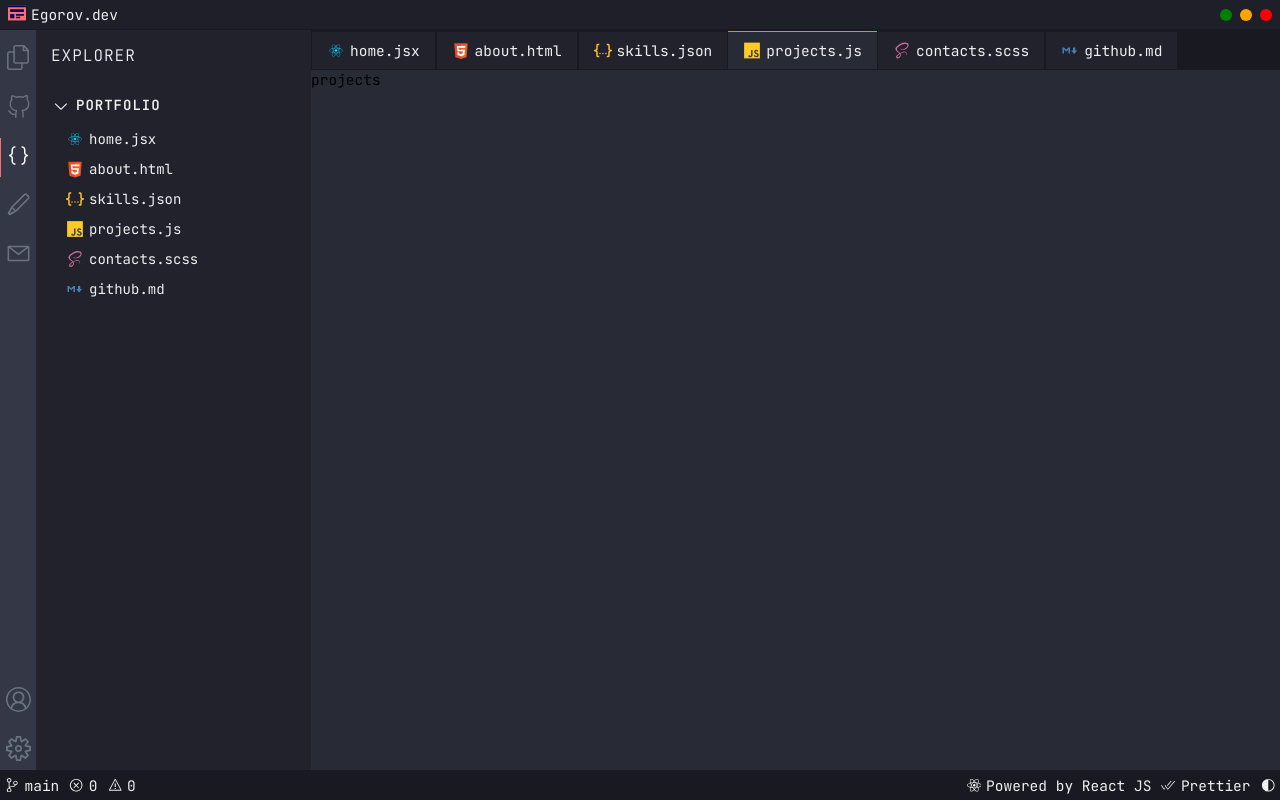
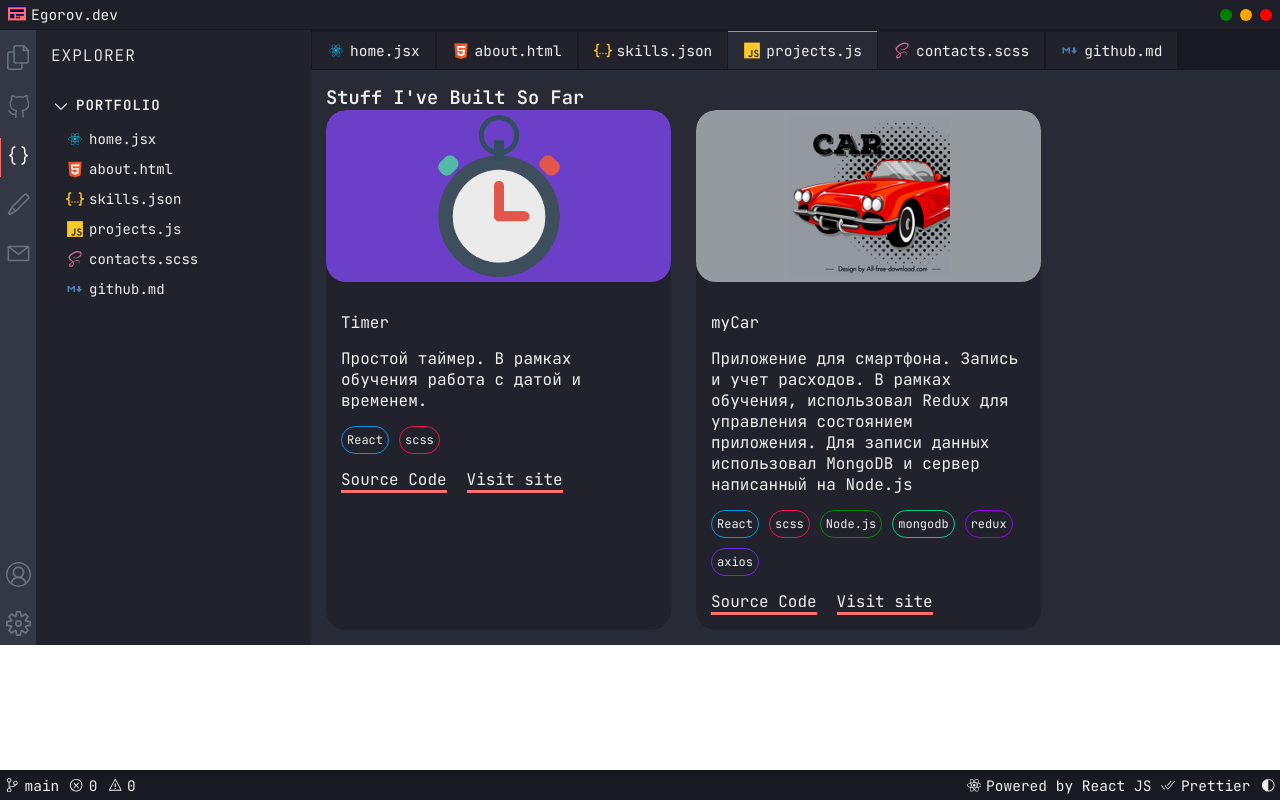
Before and after one commit to by-Egorov/egorov.dev, a React (Vite) app: page /projects in a window 1280 px wide. Built offline with nearby package versions, Linux system fonts and the light colour scheme; the HTML template or start-up script is replaced by a standard one.

Commit message:
правка стилей

```diff
--- a/index.html
+++ b/index.html
@@ -1,13 +1,17 @@
 <!doctype html>
 <html lang="en">
+
 <head>
   <meta charset="UTF-8" />
   <link rel="icon" type="image/svg+xml" href="/favicon.svg" />
-    <meta name="viewport" content="width=device-width, initial-scale=1.0, maximum-scale=1, user-scalable=no, orientation=portrait" />
+  <meta name="viewport"
+    content="width=device-width, initial-scale=1.0, maximum-scale=1" />
   <title>egorov.dev</title>
 </head>
+
 <body>
   <div id="root"></div>
   <script type="module" src="/src/main.jsx"></script>
 </body>
+
 </html>
--- a/src/_variable.scss
+++ b/src/_variable.scss
@@ -8,8 +8,17 @@ $bg-tabs: #191a21;
 $tab-bg: #21222c;
 $footer-bg: #191a21;
 $color-text: #efefef;
-$accent-color: #FF6E6E;
+$accent-color: #ff6e6e;
+$card-bg: #21222c;
 
+//
+
+$react_color: #0693e3;
+$scss_color: #eb144c;
+$node_color: #008b02;
+$mongodb_color: #00d084;
+$redux_color: #9900ef;
+$axios_color: #672cdc;
 
 
 // Variable
@@ -22,4 +31,4 @@ $border-radius-btn: 50px;
 $border-radius: 18.31px;
 $box-shadow: 0px 40px 40px 0px rgba(0, 0, 0, 0.10);
 $btn-color-gradient: linear-gradient(45deg, #098dc1, 60%, #f417de);
-$Secondary-Deep: #C3C6C9;
+$Secondary-Deep: #c3c6c9;
--- a/src/components/SideBar/SideBar.module.scss
+++ b/src/components/SideBar/SideBar.module.scss
@@ -4,7 +4,6 @@
 .sidebar {
 	color: rgb(106, 115, 125);
 	display: flex;
-	height: calc(100vh - 60px);
 	flex-direction: column;
 	align-items: center;
 	justify-content: space-between;
@@ -33,8 +32,6 @@
 	@include phones {
 		max-width: 50px;
 		min-width: 50px;
-		overflow: hidden;
-		height: calc(100vh - 30px);
 	}
 }
 .active {
--- a/src/index.scss
+++ b/src/index.scss
@@ -16,27 +16,33 @@ a {
 
 #root {
 	font-family: $font-family-jb;
-	height: calc(100vh - 30px);
+	height: 100%;
 	overflow: hidden;
 	font-size: 14.5px;
 
 	@include phones {
-		height: 100vh;
-		margin-bottom: 30px;
-		overflow: hidden;
+		overflow: auto;
 		font-size: 12px;
 	}
 }
 .main {
+	height: 100%;
 	&__body {
 		display: flex;
-		height: 100vh;
+	}
+	@include phones {
+		margin-bottom: 30px;
+		overflow: auto;
+		font-size: 12px;
 	}
 }
 .content {
 	&__body {
 		width: 100%;
-		height: 100%;
 		background: $bg-content;
 	}
+	@include phones {
+		overflow: auto;
+		font-size: 12px;
+	}
 }
--- a/src/pages/home/Home.module.scss
+++ b/src/pages/home/Home.module.scss
@@ -2,7 +2,7 @@
 @import '../../mixin';
 
 .home {
-	padding: 2rem;
+	padding-top: 25px;
 	color: $color-text;
 	flex: 1 1;
 	height: 85vh;
--- a/src/pages/project/Projects.jsx
+++ b/src/pages/project/Projects.jsx
@@ -1,7 +1,54 @@
+import {Link} from 'react-router-dom'
+import style from './Projects.module.scss'
+import timerPreview from '../../assets/timer-icon.png'
+import myCarPreview from '../../assets/mycar-icon.png'
 const Projects = () => {
 return (
-<div>
-projects
+<div className={style.project}>
+<h3>Stuff I've Built So Far</h3>
+<div className={style.project__cards}>
+	<div className={`${style.card} ${style.card__timer}`}>
+		<div className={style.card__preview}>
+			<img src={timerPreview} alt="timer" />
+		</div>
+		<div className={style.card__content}>
+		<div className={style.card__content_title}>Timer</div>
+		<div className={style.card__content_description}>Простой таймер. В рамках обучения работа с датой и временем.</div>
+		<div className={style.card__content_technologies}>
+			<span className={`${style.card__content_technologies_item} ${style.item_react}`}>React</span>
+			<span className={`${style.card__content_technologies_item} ${style.item_scss}`}>scss</span>
+		</div>
+		<div className={style.card__content_links}>
+			<div className={style.card__content_links_github}><Link to='https://github.com/by-Egorov/timer-react' target='_blank'>Source Code</Link></div>
+			<div className={style.card__content_links_visit}><Link to='https://timer-react-mocha.vercel.app/' target='_blank'>Visit site</Link></div>
+		</div>
+		</div>
+	</div>
+
+	<div className={`${style.card} ${style.card__mycar}`}>
+		<div className={style.card__preview}>
+			<img src={myCarPreview} alt="mycar" />
+		</div>
+		<div className={style.card__content}>
+		<div className={style.card__content_title}>myCar</div>
+		<div className={style.card__content_description}>Приложение для смартфона. Запись и учет расходов. В рамках обучения, использовал Redux для управления состоянием приложения. Для записи данных использовал MongoDB и сервер написанный на Node.js</div>
+		<div className={style.card__content_technologies}>
+			<span className={`${style.card__content_technologies_item} ${style.item_react}`}>React</span>
+			<span className={`${style.card__content_technologies_item} ${style.item_scss}`}>scss</span>
+			<span className={`${style.card__content_technologies_item} ${style.item_node}`}>Node.js</span>
+			<span className={`${style.card__content_technologies_item} ${style.item_mongodb}`}>mongodb</span>
+			<span className={`${style.card__content_technologies_item} ${style.item_redux}`}>redux</span>
+			<span className={`${style.card__content_technologies_item} ${style.item_axios}`}>axios</span>
+		</div>
+		<div className={style.card__content_links}>
+			<div className={style.card__content_links_github}><Link to='https://github.com/by-Egorov/myApp/tree/master/myApp' target='_blank'>Source Code</Link></div>
+			<div className={style.card__content_links_visit}><Link to='https://my-car-rho.vercel.app/' target='_blank'>Visit site</Link></div>
+		</div>
+		</div>
+
+	</div>
+
+</div>
 </div>
 )
 }
--- a/src/pages/project/Projects.module.scss
+++ b/src/pages/project/Projects.module.scss
@@ -1,2 +1,102 @@
 @import '../../variable';
 @import '../../mixin';
+
+.project {
+	font-size: 16px;
+	color: $color-text;
+	padding: 15px;
+
+	&__cards {
+		display: flex;
+		gap: 25px;
+		@include phones {
+			flex-direction: column;
+		}
+		@include phones {
+			overflow: auto;
+		}
+	}
+}
+.card {
+	display: flex;
+	flex-direction: column;
+	gap: 15px;
+	background: $card-bg;
+	border-radius: 20px;
+	cursor: pointer;
+	width: 345px;
+	overflow: hidden;
+	&__preview {
+		height: 172px;
+		border-radius: 20px;
+		padding: 5px;
+		overflow: hidden;
+		& img {
+			width: 100%;
+			height: 100%;
+			object-fit: contain;
+		}
+	}
+	&__content {
+		display: flex;
+		flex-direction: column;
+		gap: 15px;
+		padding: 15px;
+
+		&_technologies {
+			display: flex;
+			flex-wrap: wrap;
+			gap: 10px;
+			&_item {
+				font-size: 12px;
+				padding: 5px;
+				border: 1px solid;
+				border-radius: 30px;
+			}
+		}
+		&_links {
+			display: flex;
+			gap: 20px;
+
+			&_github {
+				border-bottom: 3px solid $accent-color;
+			}
+			&_visit {
+				border-bottom: 3px solid $accent-color;
+			}
+		}
+	}
+	&__timer {
+		.card__preview {
+			background-color: #6c3fc9;
+		}
+	}
+	&__mycar {
+		.card__preview {
+			background-color: #959a9f;
+		}
+	}
+	@include phones {
+		flex-direction: column;
+		width: 303px;
+	}
+}
+
+.item_react {
+	border-color: $react_color;
+}
+.item_scss {
+	border-color: $scss_color;
+}
+.item_node {
+	border-color: $node_color;
+}
+.item_mongodb {
+	border-color: $mongodb_color;
+}
+.item_redux {
+	border-color: $redux_color;
+}
+.item_axios {
+	border-color: $axios_color;
+}
```
Also changed, not shown: src/assets/mycar-icon.png (added), src/assets/timer-icon.png (added). Lines whose indentation alone changed are shown as unchanged.
